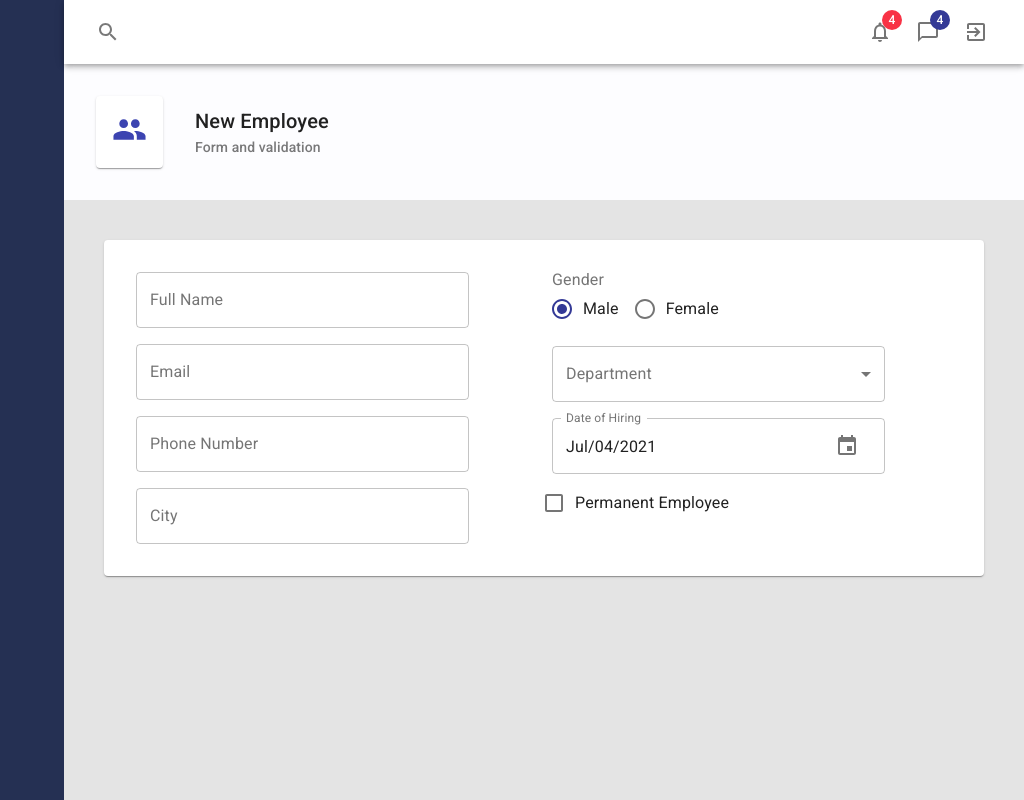
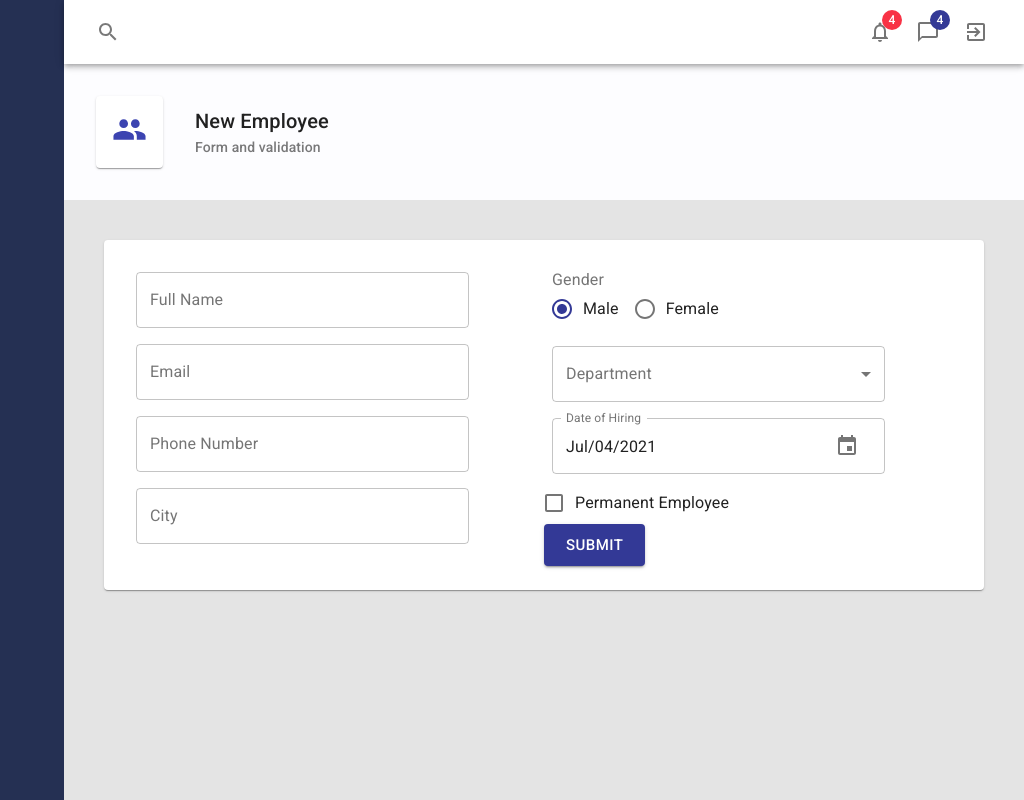
Before and after one commit to fadhilradh/React-Dashboard, a React (Create React App) app: page / in a window 1280 px wide. Shown: the whole page, without its empty margins (256-1280 px from the left). Built offline with nearby package versions, Linux system fonts and the light colour scheme.

Commit message:
add button

```diff
--- /dev/null
+++ b/src/components/Button.js
@@ -0,0 +1,17 @@
+import { Button as MuiButton } from "@material-ui/core";
+
+const Button = ({ variant, label, color, onClick, size, ...other }) => {
+    return (
+        <MuiButton
+            size={size || "large"}
+            onClick={onClick}
+            color={color || "primary"}
+            variant={variant || "contained"}
+            {...other}
+        >
+            {label}
+        </MuiButton>
+    );
+};
+
+export default Button;
--- a/src/pages/employeeForm.js
+++ b/src/pages/employeeForm.js
@@ -1,4 +1,5 @@
 import { Grid } from "@material-ui/core";
+import Button from "../components/Button";
 import Checkbox from "../components/controls/Checkbox";
 import DatePicker from "../components/controls/DatePicker";
 import Input from "../components/controls/Input";
@@ -83,6 +84,9 @@ const EmployeeForm = () => {
                         onChange={handleInputChange}
                         value={values.isPermanent}
                     />
+                    <div>
+                        <Button label="Submit" type="submit" />
+                    </div>
                 </Grid>
             </Grid>
         </Form>
```
